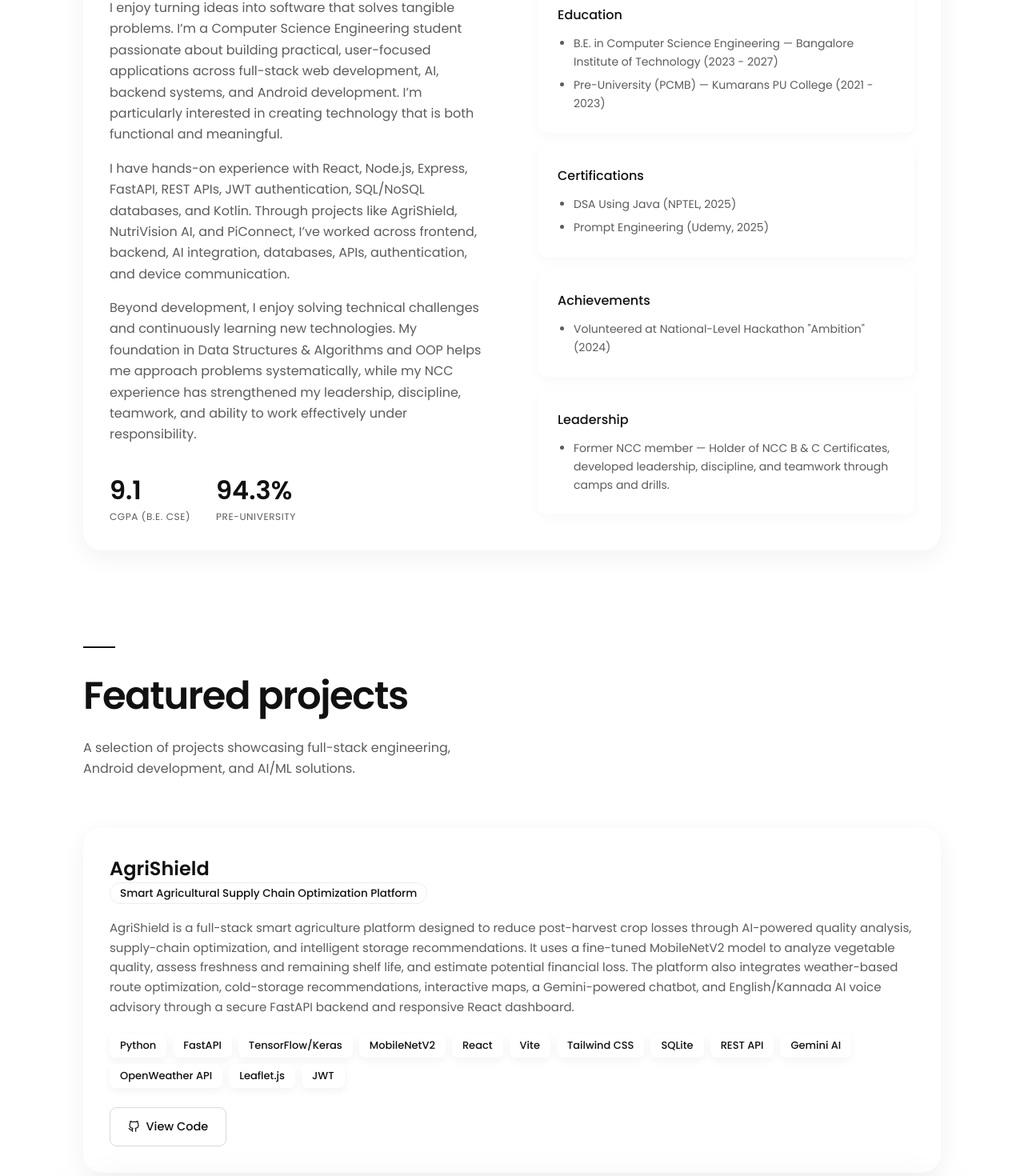
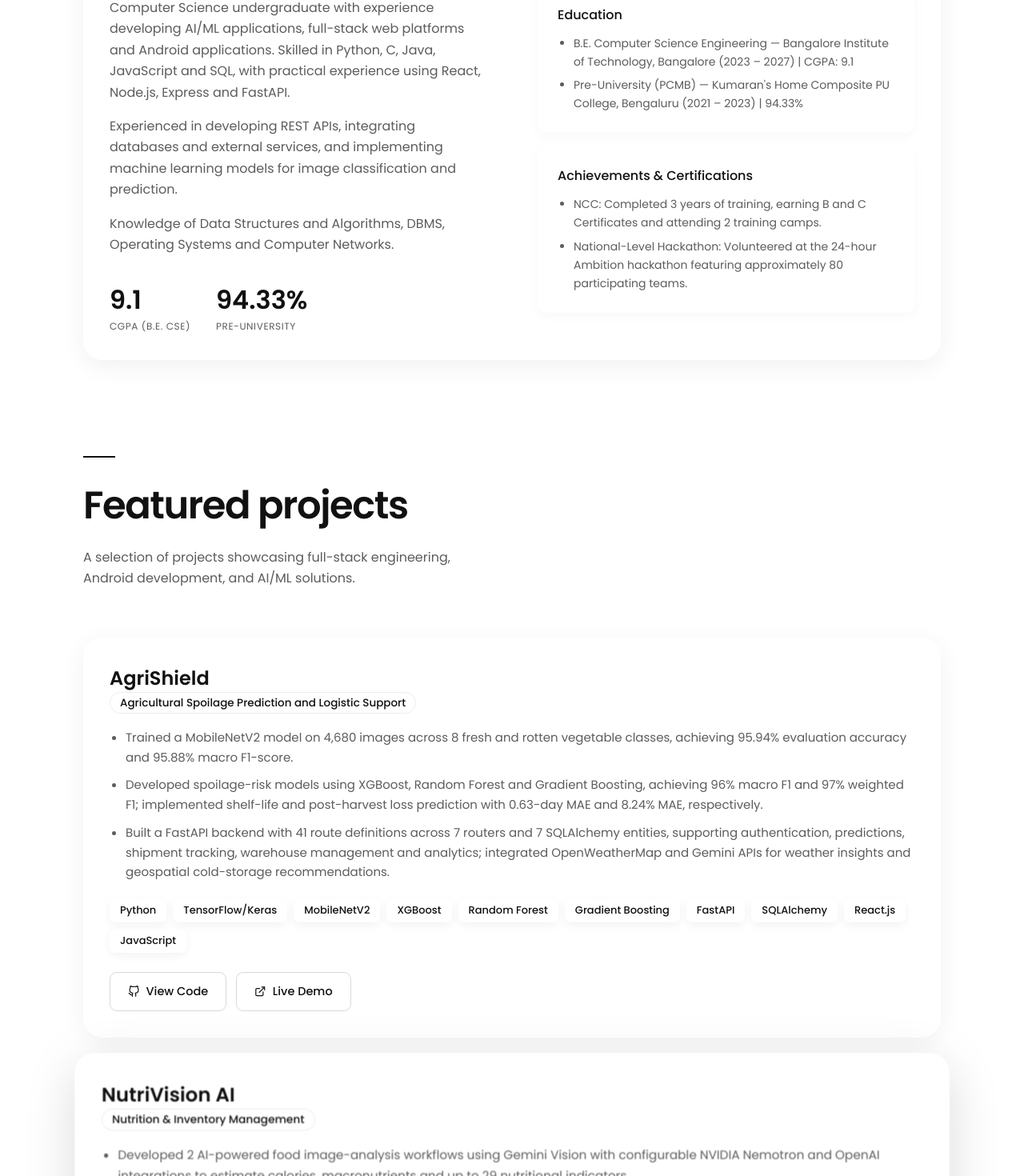
Before and after one commit to likithg2/Portfolio, a React (Vite) app: page / in a window 1280 px wide. Shown: the part 1172-2642 px from the top of the page at 80% size. Built offline with nearby package versions, Linux system fonts and the light colour scheme.

Commit message:
Update portfolio content to match resume

```diff
--- a/src/components/About.jsx
+++ b/src/components/About.jsx
@@ -9,13 +9,13 @@ export default function About() {
       <div className="glass-card" style={{ display: 'grid', gap: '64px', gridTemplateColumns: 'repeat(auto-fit, minmax(min(100%, 300px), 1fr))' }}>
         <div>
           <p className="muted-text" style={{ fontSize: '16px', marginBottom: '16px' }}>
-            I enjoy turning ideas into software that solves tangible problems. I’m a Computer Science Engineering student passionate about building practical, user-focused applications across full-stack web development, AI, backend systems, and Android development. I’m particularly interested in creating technology that is both functional and meaningful.
+            Computer Science undergraduate with experience developing AI/ML applications, full-stack web platforms and Android applications. Skilled in Python, C, Java, JavaScript and SQL, with practical experience using React, Node.js, Express and FastAPI.
           </p>
           <p className="muted-text" style={{ fontSize: '16px', marginBottom: '16px' }}>
-            I have hands-on experience with React, Node.js, Express, FastAPI, REST APIs, JWT authentication, SQL/NoSQL databases, and Kotlin. Through projects like AgriShield, NutriVision AI, and PiConnect, I’ve worked across frontend, backend, AI integration, databases, APIs, authentication, and device communication.
+            Experienced in developing REST APIs, integrating databases and external services, and implementing machine learning models for image classification and prediction.
           </p>
           <p className="muted-text" style={{ fontSize: '16px', marginBottom: '32px' }}>
-            Beyond development, I enjoy solving technical challenges and continuously learning new technologies. My foundation in Data Structures & Algorithms and OOP helps me approach problems systematically, while my NCC experience has strengthened my leadership, discipline, teamwork, and ability to work effectively under responsibility.
+            Knowledge of Data Structures and Algorithms, DBMS, Operating Systems and Computer Networks.
           </p>
 
           <div style={{ display: 'flex', flexWrap: 'wrap', gap: '32px' }}>
@@ -24,7 +24,7 @@ export default function About() {
               <div style={{ fontSize: '12px', letterSpacing: '0.05em', color: 'var(--muted)', textTransform: 'uppercase' }}>CGPA (B.E. CSE)</div>
             </div>
             <div>
-              <div style={{ fontSize: '32px', fontWeight: 600, color: 'var(--ink)' }}>94.3%</div>
+              <div style={{ fontSize: '32px', fontWeight: 600, color: 'var(--ink)' }}>94.33%</div>
               <div style={{ fontSize: '12px', letterSpacing: '0.05em', color: 'var(--muted)', textTransform: 'uppercase' }}>Pre-University</div>
             </div>
           </div>
@@ -35,27 +35,15 @@ export default function About() {
             {
               title: 'Education',
               points: [
-                'B.E. in Computer Science Engineering — Bangalore Institute of Technology (2023 - 2027)',
-                'Pre-University (PCMB) — Kumarans PU College (2021 - 2023)'
+                "B.E. Computer Science Engineering — Bangalore Institute of Technology, Bangalore (2023 – 2027) | CGPA: 9.1",
+                "Pre-University (PCMB) — Kumaran's Home Composite PU College, Bengaluru (2021 – 2023) | 94.33%"
               ]
             },
             {
-              title: 'Certifications',
+              title: 'Achievements & Certifications',
               points: [
-                'DSA Using Java (NPTEL, 2025)',
-                'Prompt Engineering (Udemy, 2025)'
-              ]
-            },
-            {
-              title: 'Achievements',
-              points: [
-                'Volunteered at National-Level Hackathon "Ambition" (2024)'
-              ]
-            },
-            {
-              title: 'Leadership',
-              points: [
-                'Former NCC member — Holder of NCC B & C Certificates, developed leadership, discipline, and teamwork through camps and drills.'
+                'NCC: Completed 3 years of training, earning B and C Certificates and attending 2 training camps.',
+                'National-Level Hackathon: Volunteered at the 24-hour Ambition hackathon featuring approximately 80 participating teams.'
               ]
             }
           ].map((item, i) => (
--- a/src/components/Experience.jsx
+++ b/src/components/Experience.jsx
@@ -12,7 +12,7 @@ export default function Experience() {
         <div style={{ position: 'relative' }}>
           <div className="experience-header" style={{ display: 'flex', justifyContent: 'space-between', alignItems: 'flex-start', flexWrap: 'wrap', gap: '16px', marginBottom: '16px' }}>
             <div>
-              <h3 style={{ fontSize: '20px', margin: '0 0 8px 0', fontWeight: 600 }}>Android Application Development Intern</h3>
+              <h3 style={{ fontSize: '20px', margin: '0 0 8px 0', fontWeight: 600 }}>Project Intern</h3>
               <div style={{ fontSize: '15px', color: 'var(--ink)', fontWeight: 500 }}>InnovationHub Technologies Pvt. Ltd. • Bengaluru</div>
             </div>
             <div className="badge__tag" style={{ background: '#eef2ee', fontSize: '13px', color: 'var(--muted)' }}>
@@ -21,8 +21,9 @@ export default function Experience() {
           </div>
 
           <ul className="muted-text" style={{ margin: 0, paddingLeft: '20px', fontSize: '15px', display: 'flex', flexDirection: 'column', gap: '12px' }}>
-            <li>Developed PiConnect, a wireless Android app interfacing with a Raspberry Pi scanning device via Wi-Fi, SSH, and Bluetooth, replacing manual USB-based workflows.</li>
-            <li>Gained production-level experience with Ubuntu OS, Android Studio, and network protocol integration (SSH, TCP/IP, Bluetooth HID) through end-to-end feature development and on-site testing.</li>
+            <li>Worked on PiConnect, a Kotlin-based Android application with 13 Activities and 15 XML layouts, implementing Raspberry Pi connectivity through SSH/SFTP, remote command execution and automatic reconnection.</li>
+            <li>Implemented bidirectional file transfer and remote file management through 6 core operations, real-time progress tracking and 2 device-discovery methods; assisted in integrating Bluetooth RFCOMM keyboard control with 10 buttons supporting 20 character inputs.</li>
+            <li>Worked on securing connection credentials using AES-256 encryption and integrating 4 file-viewing modules supporting 16 file formats, including image, audio, PDF and text/document files.</li>
           </ul>
         </div>
 
--- a/src/components/Projects.jsx
+++ b/src/components/Projects.jsx
@@ -3,27 +3,27 @@ import { FiGithub, FiExternalLink } from 'react-icons/fi';
 const projects = [
   {
     title: 'AgriShield',
-    category: 'Smart Agricultural Supply Chain Optimization Platform',
-    description: 'AgriShield is a full-stack smart agriculture platform designed to reduce post-harvest crop losses through AI-powered quality analysis, supply-chain optimization, and intelligent storage recommendations. It uses a fine-tuned MobileNetV2 model to analyze vegetable quality, assess freshness and remaining shelf life, and estimate potential financial loss. The platform also integrates weather-based route optimization, cold-storage recommendations, interactive maps, a Gemini-powered chatbot, and English/Kannada AI voice advisory through a secure FastAPI backend and responsive React dashboard.',
-    tags: ['Python', 'FastAPI', 'TensorFlow/Keras', 'MobileNetV2', 'React', 'Vite', 'Tailwind CSS', 'SQLite', 'REST API', 'Gemini AI', 'OpenWeather API', 'Leaflet.js', 'JWT'],
+    subtitle: 'Agricultural Spoilage Prediction and Logistic Support',
+    bullets: [
+      'Trained a MobileNetV2 model on 4,680 images across 8 fresh and rotten vegetable classes, achieving 95.94% evaluation accuracy and 95.88% macro F1-score.',
+      'Developed spoilage-risk models using XGBoost, Random Forest and Gradient Boosting, achieving 96% macro F1 and 97% weighted F1; implemented shelf-life and post-harvest loss prediction with 0.63-day MAE and 8.24% MAE, respectively.',
+      'Built a FastAPI backend with 41 route definitions across 7 routers and 7 SQLAlchemy entities, supporting authentication, predictions, shipment tracking, warehouse management and analytics; integrated OpenWeatherMap and Gemini APIs for weather insights and geospatial cold-storage recommendations.'
+    ],
+    tags: ['Python', 'TensorFlow/Keras', 'MobileNetV2', 'XGBoost', 'Random Forest', 'Gradient Boosting', 'FastAPI', 'SQLAlchemy', 'React.js', 'JavaScript'],
     link: '#',
     github: 'https://github.com/likithg2/AgriShield'
   },
   {
     title: 'NutriVision AI',
-    category: 'AI Nutrition & Kitchen Inventory Platform',
-    description: 'NutriVision AI is an AI-powered nutrition and kitchen management platform that uses Google Gemini Vision to analyze food images, identify nutritional information, and help users track their daily macros. It manages kitchen inventory, generates personalized recipes from available ingredients, creates smart shopping lists, and provides automated expiry alerts to reduce food waste. The platform includes JWT authentication, activity tracking, CRON-based background jobs, and a responsive interface with smooth animations and dark/light themes.',
-    tags: ['React', 'Tailwind CSS', 'Framer Motion', 'Node.js', 'Express.js', 'Sequelize', 'Google Gemini AI', 'REST API', 'JWT', 'CRON', 'SQL'],
+    subtitle: 'Nutrition & Inventory Management',
+    bullets: [
+      'Developed 2 AI-powered food image-analysis workflows using Gemini Vision with configurable NVIDIA Nemotron and OpenAI integrations to estimate calories, macronutrients and up to 29 nutritional indicators.',
+      'Built a Node.js/Express backend with 74 route handlers across 14 routers, 9 controllers and 5 Sequelize models, supporting authentication, meal logging, inventory and notifications; integrated USDA FoodData Central APIs into a React application with 10 pages and 17 component files.',
+      'Automated daily inventory-expiry checks with a 3-day alert window, integrating email, push and in-app notifications; added nutrition analytics and AI-assisted recipe recommendations.'
+    ],
+    tags: ['JavaScript', 'React.js', 'Node.js', 'Express.js', 'Sequelize', 'Gemini Vision', 'NVIDIA Nemotron', 'OpenAI API'],
     link: '#',
     github: 'https://github.com/likithg2/NutriVisionAI'
-  },
-  {
-    title: 'PiConnect',
-    category: 'Raspberry Pi Remote Control & File Management App',
-    description: 'PiConnect is an Android application designed to provide wireless control and file management for Raspberry Pi devices without relying on physical peripherals or USB-based workflows. It supports bi-directional Wi-Fi file transfers, SSH command execution, live file-system browsing, and Bluetooth HID keyboard control. The application also includes built-in PDF, image, and audio viewers, allowing users to interact with and manage Raspberry Pi content directly from an Android device through a unified interface.',
-    tags: ['Kotlin', 'Android SDK', 'XML', 'Android Studio', 'Wi-Fi', 'SSH', 'SFTP', 'Bluetooth HID', 'TCP/IP', 'Network Programming'],
-    link: '#',
-    github: 'https://github.com/likithg2/PiConnect'
   }
 ];
 
@@ -45,11 +45,15 @@ export default function Projects() {
             <div>
               <div className="project-card-header">
                 <h3 style={{ fontSize: 'clamp(18px, 4vw, 24px)', margin: 0 }}>{project.title}</h3>
-                <span className="badge__tag project-category-tag">{project.category}</span>
+                <span className="badge__tag project-category-tag">{project.subtitle}</span>
               </div>
             </div>
 
-            <p className="muted-text" style={{ fontSize: '15px', margin: 0 }}>{project.description}</p>
+            <ul className="muted-text" style={{ margin: 0, paddingLeft: '20px', fontSize: '15px', display: 'flex', flexDirection: 'column', gap: '10px' }}>
+              {project.bullets.map((point, j) => (
+                <li key={j}>{point}</li>
+              ))}
+            </ul>
 
             <div style={{ display: 'flex', flexWrap: 'wrap', gap: '8px' }}>
               {project.tags.map(tag => (
@@ -72,11 +76,9 @@ export default function Projects() {
               <a href={project.github} target="_blank" rel="noopener noreferrer" className="btn-outline">
                 <FiGithub style={{ marginRight: '8px' }} /> View Code
               </a>
-              {project.link !== '#' && (
-                <a href={project.link} target="_blank" rel="noopener noreferrer" className="btn-outline">
-                  <FiExternalLink style={{ marginRight: '8px' }} /> Live Demo
-                </a>
-              )}
+              <a href={project.link} target="_blank" rel="noopener noreferrer" className="btn-outline">
+                <FiExternalLink style={{ marginRight: '8px' }} /> Live Demo
+              </a>
             </div>
 
           </div>
--- a/src/components/Skills.jsx
+++ b/src/components/Skills.jsx
@@ -1,27 +1,19 @@
 const skills = [
   {
-    category: "Languages",
-    items: ["Java", "Python", "JavaScript", "C", "Kotlin (Partial)"]
+    category: "Programming Languages",
+    items: ["C", "Python", "Java", "JavaScript", "SQL"]
   },
   {
-    category: "Backend & APIs",
-    items: ["Node.js", "Express.js", "FastAPI", "REST APIs"]
-  },
-  {
-    category: "Frontend",
-    items: ["HTML5", "CSS3", "Tailwind CSS", "Bootstrap", "Responsive Design"]
-  },
-  {
-    category: "Android Development",
-    items: ["Kotlin", "XML", "Android Studio"]
+    category: "Web Technologies",
+    items: ["HTML", "CSS", "React.js", "Redux", "Node.js", "Express.js", "EJS", "TailwindCSS", "Bootstrap", "FastAPI"]
   },
   {
     category: "Databases",
-    items: ["MySQL", "MongoDB", "SQL", "NoSQL"]
+    items: ["MySQL", "MongoDB", "SQLAlchemy", "Sequelize"]
   },
   {
     category: "Tools & Platforms",
-    items: ["Git", "GitHub", "Ubuntu/Linux CLI", "SSH", "VS Code", "Agile/Scrum"]
+    items: ["Git", "GitHub", "Postman", "Android Studio", "Ubuntu/Linux CLI", "Hoppscotch", "REST APIs", "SSH", "SFTP"]
   }
 ];
 
```
